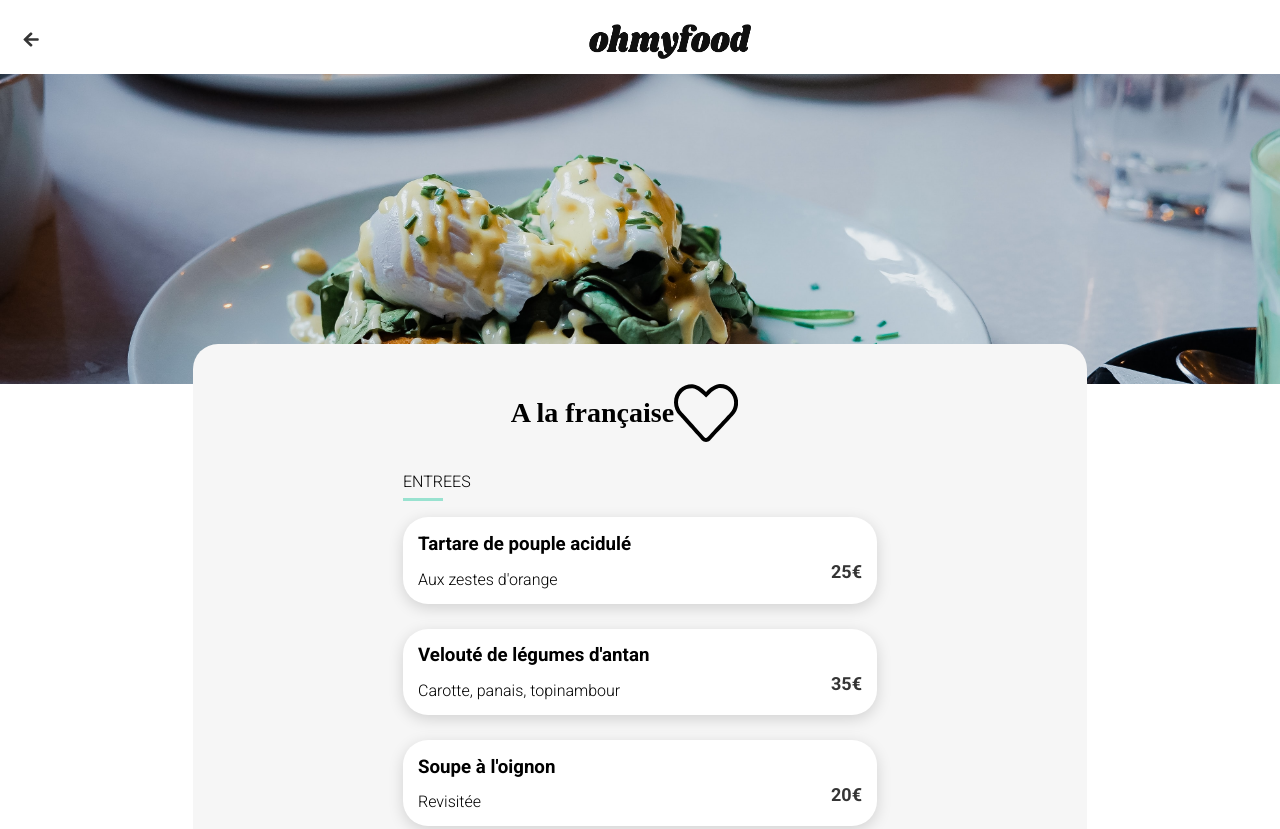
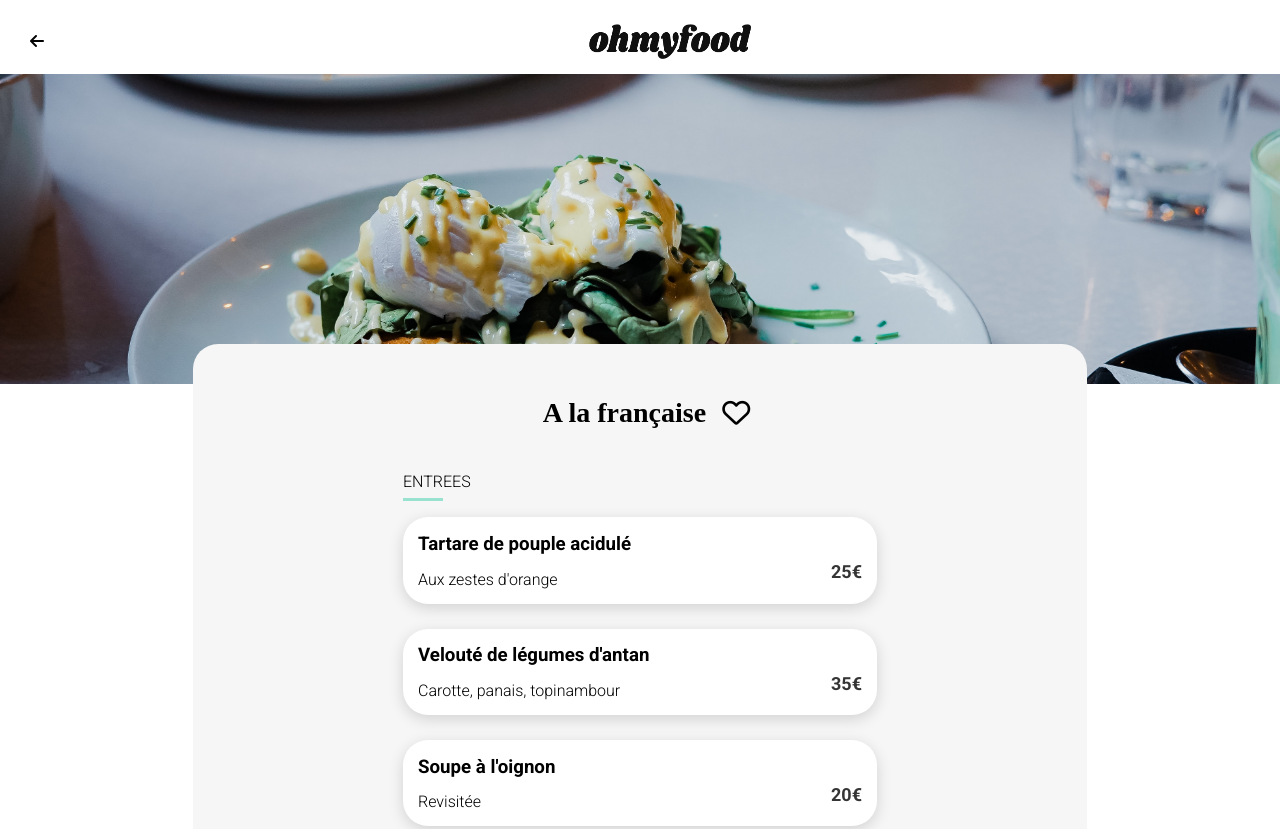
Before and after one commit to mathis13640/OC--PROJET-4, a plain HTML site: page a_la_francaise.html in a window 1280 px wide. Shown: the top 829 px of the page. Drawn offline with Linux system fonts and the light colour scheme; a web font is replaced by a local one.

Commit message:
heart-backbutton
heart fixed on every page + backbutton IMG switched to an ICON from fontawesome, because I had a problem to make it visible on github pages

```diff
--- a/Assets/css-mobile/style.css
+++ b/Assets/css-mobile/style.css
@@ -58,6 +58,11 @@ body{
     display: flex;
     justify-content: center;
     width: 100%;
+}
+
+.back-button .positionbtn{
+    padding-left: 30px;
+    color: black;
 }
 
 .elements-navbar .back-button{
--- a/a_la_francaise.html
+++ b/a_la_francaise.html
@@ -27,7 +27,7 @@
         <header>
             <div class="navbar">
                 <div class="elements-navbar">
-                    <div class="back-button"><a href="index.html"><img src="/Assets/pictures/icons/backbutton.svg" alt="return-button"></a></div>
+                    <div class="back-button"><a href="index.html"><i class="fa-sharp fa-solid fa-arrow-left positionbtn"></i></a></div>
                     <div class="logo-navbar"><img src="./Assets/pictures/logo/ohmyfood.png" alt="logo-site"></div>
                 </div>
                 </div>
@@ -42,7 +42,10 @@
             <section class="menu">
                 <div class="section-title">
                     <h2>A la française</h2>
-                    <div class="heart"><img src="./Assets/pictures/icons/heart.svg"></div>
+                    <div class="hearts-restaurant">
+                        <i class="fa-regular fa-heart"></i>
+                        <i class="fa-solid fa-heart heart-opac"></i>
+                    </div>
                 </div>
                 <div class="meals">
                     <div class="meal">
```
Also changed, not shown: la_note_enchantee.html (+5 -2 lines), le_delice_des_sens.html (+5 -2 lines), palette_du_gout.html (+1 -1 lines).
